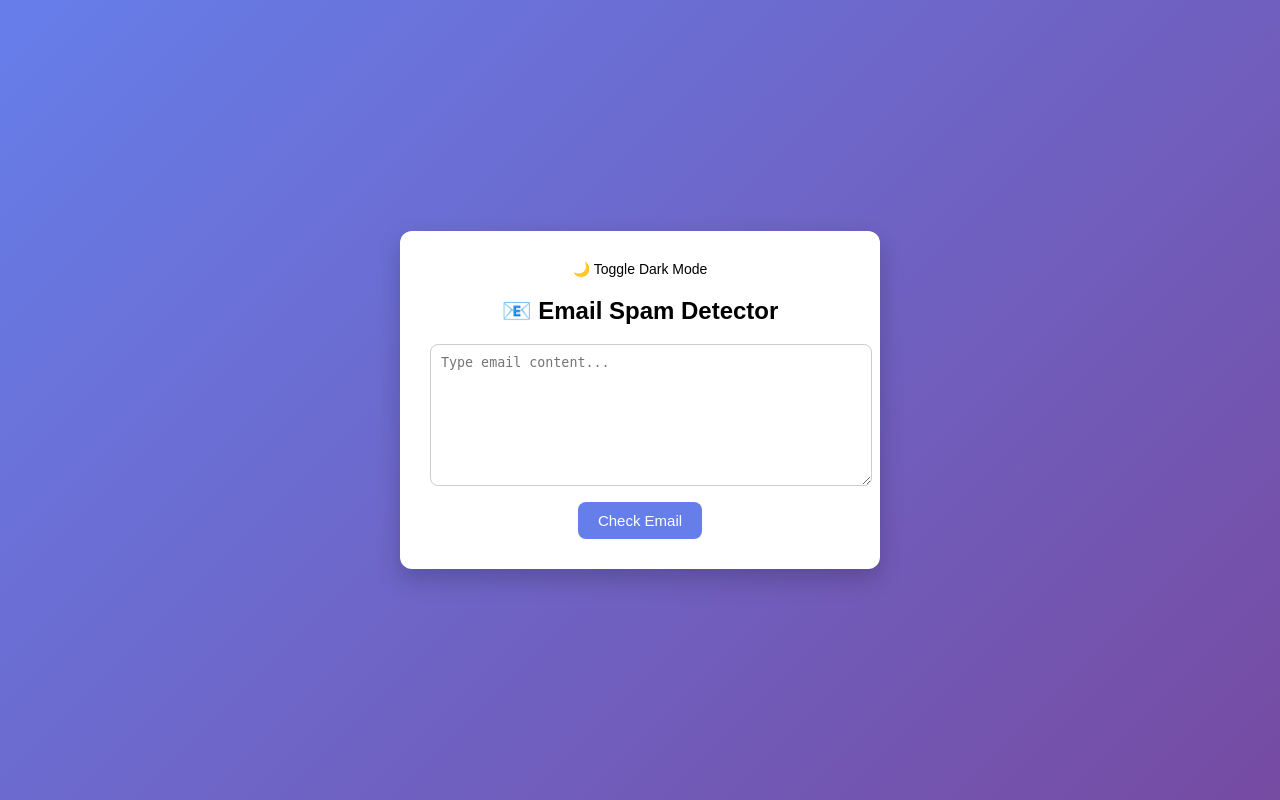
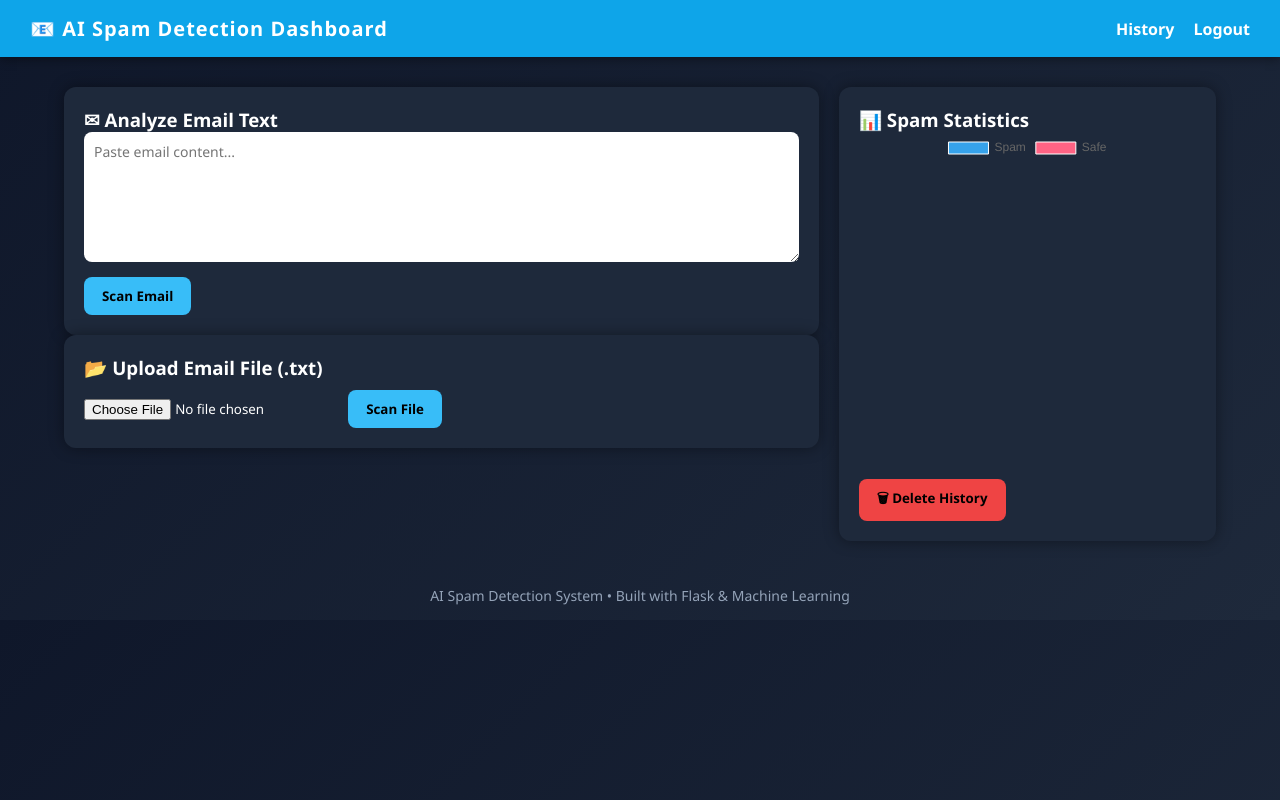
Before and after one commit to coding-with-gyan/SPAM_EMAIL_DETECTOR, a Flask app: page / in a window 1280 px wide. Run offline with Flask 3, Linux system fonts and the light colour scheme; a user stored in the database is signed in; data that the repository does not hold is empty; parts of the project's set-up code (start-up, migrations or seed data) failed here and were passed over.

Commit message:
UI updated + new features

```diff
--- a/app.py
+++ b/app.py
@@ -1,17 +1,17 @@
 from flask import Flask, render_template, request, redirect, url_for
+from flask_login import LoginManager, UserMixin, login_user, login_required, logout_user
 import pickle
 import sqlite3
 from datetime import datetime
-from flask_login import LoginManager, UserMixin, login_user, login_required, logout_user
 
 app = Flask(__name__)
-app.secret_key = "secretkey123"
+app.secret_key = "supersecretkey"
 
-# ================= ML FILES LOAD =================
+# ================= ML LOAD =================
 model = pickle.load(open("model.pkl", "rb"))
 vectorizer = pickle.load(open("vectorizer.pkl", "rb"))
 
-# ================= DATABASE SETUP =================
+# ================= DATABASE =================
 def init_db():
     conn = sqlite3.connect("history.db")
     c = conn.cursor()
@@ -22,7 +22,7 @@
 
 init_db()
 
-# ================= LOGIN SETUP =================
+# ================= LOGIN SYSTEM =================
 login_manager = LoginManager()
 login_manager.init_app(app)
 login_manager.login_view = "login"
@@ -35,34 +35,36 @@
 def load_user(user_id):
     return User(user_id)
 
-# ================= LOGIN ROUTE =================
-@app.route('/login', methods=['GET', 'POST'])
+@app.route('/login', methods=['GET','POST'])
 def login():
     if request.method == 'POST':
-        username = request.form['username']
-        password = request.form['password']
-
-        if username == "admin" and password == "1234":
-            user = User(1)
-            login_user(user)
-            return redirect(url_for('home'))
-
+        if request.form['username'] == "admin" and request.form['password'] == "1234":
+            login_user(User(1))
+            return redirect('/')
     return render_template("login.html")
 
-# ================= LOGOUT =================
 @app.route('/logout')
 @login_required
 def logout():
     logout_user()
-    return redirect(url_for('login'))
+    return redirect('/login')
 
-# ================= HOME PAGE =================
+# ================= HOME =================
 @app.route('/')
 @login_required
 def home():
-    return render_template("index.html")
+    conn = sqlite3.connect("history.db")
+    c = conn.cursor()
+    c.execute("SELECT COUNT(*) FROM emails WHERE prediction LIKE 'Spam%'")
+    spam_count = c.fetchone()[0]
 
-# ================= PREDICTION =================
+    c.execute("SELECT COUNT(*) FROM emails WHERE prediction LIKE 'Not Spam%'")
+    ham_count = c.fetchone()[0]
+    conn.close()
+
+    return render_template("index.html", spam_count=spam_count, ham_count=ham_count)
+
+# ================= TEXT PREDICTION =================
 @app.route('/predict', methods=['POST'])
 @login_required
 def predict():
@@ -71,10 +73,8 @@
 
     result = model.predict(data)[0]
     prob = model.predict_proba(data)[0][1] * 100
-
     prediction = "Spam 🚫" if result == 1 else "Not Spam ✅"
 
-    # Save history
     conn = sqlite3.connect("history.db")
     c = conn.cursor()
     c.execute("INSERT INTO emails VALUES (?,?,?,?)",
@@ -84,9 +84,29 @@
 
     return render_template("index.html",
                            prediction=prediction,
-                           probability=round(prob, 2))
+                           probability=round(prob,2),
+                           spam_count=0,
+                           ham_count=0)
 
-# ================= HISTORY PAGE =================
+# ================= FILE UPLOAD =================
+@app.route('/upload_file', methods=['POST'])
+@login_required
+def upload_file():
+    file = request.files['file']
+    content = file.read().decode("utf-8")
+
+    data = vectorizer.transform([content])
+    result = model.predict(data)[0]
+    prob = model.predict_proba(data)[0][1] * 100
+    prediction = "Spam 🚫" if result == 1 else "Not Spam ✅"
+
+    return render_template("index.html",
+                           prediction=prediction,
+                           probability=round(prob,2),
+                           spam_count=0,
+                           ham_count=0)
+
+# ================= HISTORY =================
 @app.route('/history')
 @login_required
 def history():
@@ -97,6 +117,16 @@
     conn.close()
     return render_template("history.html", data=data)
 
-# ================= RUN APP =================
+# ================= DELETE HISTORY =================
+@app.route('/delete_history', methods=['POST'])
+@login_required
+def delete_history():
+    conn = sqlite3.connect("history.db")
+    c = conn.cursor()
+    c.execute("DELETE FROM emails")
+    conn.commit()
+    conn.close()
+    return redirect(url_for('home'))
+
 if __name__ == "__main__":
     app.run(debug=True)
--- a/templates/index.html
+++ b/templates/index.html
@@ -1,99 +1,177 @@
 <!DOCTYPE html>
 <html>
 <head>
-    <title>Email Spam Detector</title>
+    <title>AI Spam Detection System</title>
+    <script src="https://cdn.jsdelivr.net/npm/chart.js"></script>
     <style>
+        * { margin:0; padding:0; box-sizing:border-box; font-family:'Segoe UI',sans-serif; }
+
         body {
-            margin: 0;
-            padding: 0;
-            font-family: Arial;
-            height: 100vh;
-            display: flex;
-            justify-content: center;
-            align-items: center;
-            transition: 0.4s;
-            background: linear-gradient(135deg, #667eea, #764ba2);
+            background: linear-gradient(135deg,#0f172a,#1e293b);
+            color:white;
         }
 
-        .dark {
-            background: #121212;
-            color: white;
+        /* ===== NAVBAR ===== */
+        .navbar {
+            background:#0ea5e9;
+            padding:15px 30px;
+            display:flex;
+            justify-content:space-between;
+            align-items:center;
+            box-shadow:0 2px 10px rgba(0,0,0,0.4);
+        }
+        .navbar h2 { font-size:20px; letter-spacing:1px; }
+        .navbar a {
+            color:white;
+            text-decoration:none;
+            margin-left:15px;
+            font-weight:bold;
         }
 
+        /* ===== LAYOUT ===== */
         .container {
-            background: white;
-            width: 420px;
-            padding: 30px;
-            border-radius: 12px;
-            box-shadow: 0 10px 25px rgba(0,0,0,0.2);
-            text-align: center;
+            width:90%;
+            margin:30px auto;
+            display:grid;
+            grid-template-columns: 2fr 1fr;
+            gap:20px;
         }
 
-        .dark .container {
-            background: #1e1e1e;
+        .card {
+            background:#1e293b;
+            padding:20px;
+            border-radius:12px;
+            box-shadow:0 0 15px rgba(0,0,0,0.4);
+            animation:fadeIn 0.6s ease;
+        }
+
+        @keyframes fadeIn {
+            from { opacity:0; transform:translateY(10px); }
+            to { opacity:1; transform:translateY(0); }
         }
 
         textarea {
-            width: 100%;
-            height: 120px;
-            padding: 10px;
-            border-radius: 8px;
-            border: 1px solid #ccc;
+            width:100%;
+            height:130px;
+            border:none;
+            border-radius:8px;
+            padding:10px;
+            font-size:14px;
         }
 
         button {
-            margin-top: 12px;
-            padding: 10px 20px;
-            border: none;
-            border-radius: 8px;
-            background: #667eea;
-            color: white;
-            cursor: pointer;
-            font-size: 15px;
+            margin-top:10px;
+            padding:10px 18px;
+            border:none;
+            border-radius:8px;
+            background:#38bdf8;
+            font-weight:bold;
+            cursor:pointer;
+            transition:0.3s;
+        }
+        button:hover { background:#0ea5e9; }
+
+        .result-box {
+            margin-top:15px;
+            padding:15px;
+            border-radius:10px;
+            font-size:18px;
+            font-weight:bold;
+            text-align:center;
+        }
+        .spam { background:#7f1d1d; color:#fecaca; }
+        .ham { background:#064e3b; color:#bbf7d0; }
+
+        .chart-container { width:100%; }
+
+        .upload-box input { margin-top:10px; }
+
+        .delete-btn {
+            background:#ef4444;
         }
 
-        button:hover { transform: scale(1.05); }
-
-        .result { font-size: 18px; font-weight: bold; margin-top: 15px; }
-        .spam { color: red; }
-        .ham { color: green; }
-
-        .toggle {
-            margin-bottom: 10px;
-            cursor: pointer;
-            font-size: 14px;
+        footer {
+            text-align:center;
+            margin-top:20px;
+            padding:15px;
+            color:#94a3b8;
+            font-size:14px;
         }
-
-        .prob { margin-top: 5px; font-size: 14px; }
     </style>
 </head>
-<body id="body">
+<body>
+
+<!-- ===== NAVBAR ===== -->
+<div class="navbar">
+    <h2>📧 AI Spam Detection Dashboard</h2>
+    <div>
+        <a href="/history">History</a>
+        <a href="/logout">Logout</a>
+    </div>
+</div>
 
 <div class="container">
-    <div class="toggle" onclick="toggleMode()">🌙 Toggle Dark Mode</div>
 
-    <h2>📧 Email Spam Detector</h2>
+    <!-- LEFT SIDE -->
+    <div>
+        <!-- Email Input -->
+        <div class="card">
+            <h3>✉ Analyze Email Text</h3>
+            <form action="/predict" method="POST">
+                <textarea name="email" placeholder="Paste email content..." required></textarea>
+                <button type="submit">Scan Email</button>
+            </form>
 
-    <form action="/predict" method="post">
-        <textarea name="email" placeholder="Type email content..."></textarea>
-        <br>
-        <button type="submit">Check Email</button>
-    </form>
+            {% if prediction %}
+            <div class="result-box {% if 'Spam' in prediction %}spam{% else %}ham{% endif %}">
+                {{ prediction }} <br>
+                Confidence: {{ probability }}%
+            </div>
+            {% endif %}
+        </div>
 
-    {% if prediction %}
-        <div class="result {% if 'Spam' in prediction %}spam{% else %}ham{% endif %}">
-            {{ prediction }}
+        <!-- File Upload -->
+        <div class="card upload-box">
+            <h3>📂 Upload Email File (.txt)</h3>
+            <form action="/upload_file" method="POST" enctype="multipart/form-data">
+                <input type="file" name="file" required>
+                <button>Scan File</button>
+            </form>
         </div>
-        <div class="prob">
-            Spam Probability: {{ probability }}%
+    </div>
+
+    <!-- RIGHT SIDE -->
+    <div class="card">
+        <h3>📊 Spam Statistics</h3>
+        <div class="chart-container">
+            <canvas id="spamChart"></canvas>
         </div>
-    {% endif %}
+
+        <form action="/delete_history" method="POST" onsubmit="return confirm('Delete all history?')">
+            <button class="delete-btn">🗑 Delete History</button>
+        </form>
+    </div>
+
 </div>
 
+<footer>AI Spam Detection System • Built with Flask & Machine Learning</footer>
+
 <script>
-function toggleMode() {
-    document.getElementById("body").classList.toggle("dark");
-}
+    var ctx = document.getElementById('spamChart').getContext('2d');
+
+    var spamCount = {{ spam_count|default(0) }};
+    var hamCount = {{ ham_count|default(0) }};
+
+    new Chart(ctx, {
+        type: 'doughnut',
+        data: {
+            labels: ['Spam', 'Safe'],
+            datasets: [{
+                data: [spamCount, hamCount],
+                borderWidth: 1
+            }]
+        }
+    });
 </script>
 
 </body>
```
Also changed, not shown: inbox.html (added, +160 -0 lines), temp_mail_reader.py (added, +36 -0 lines), templates/dashboard.html (added, +30 -0 lines), templates/history.html (+51 -8 lines), templates/login.html (+20 -36 lines), train_model.py (+77 -10 lines), history.db, spam.csv, 2 other files.
